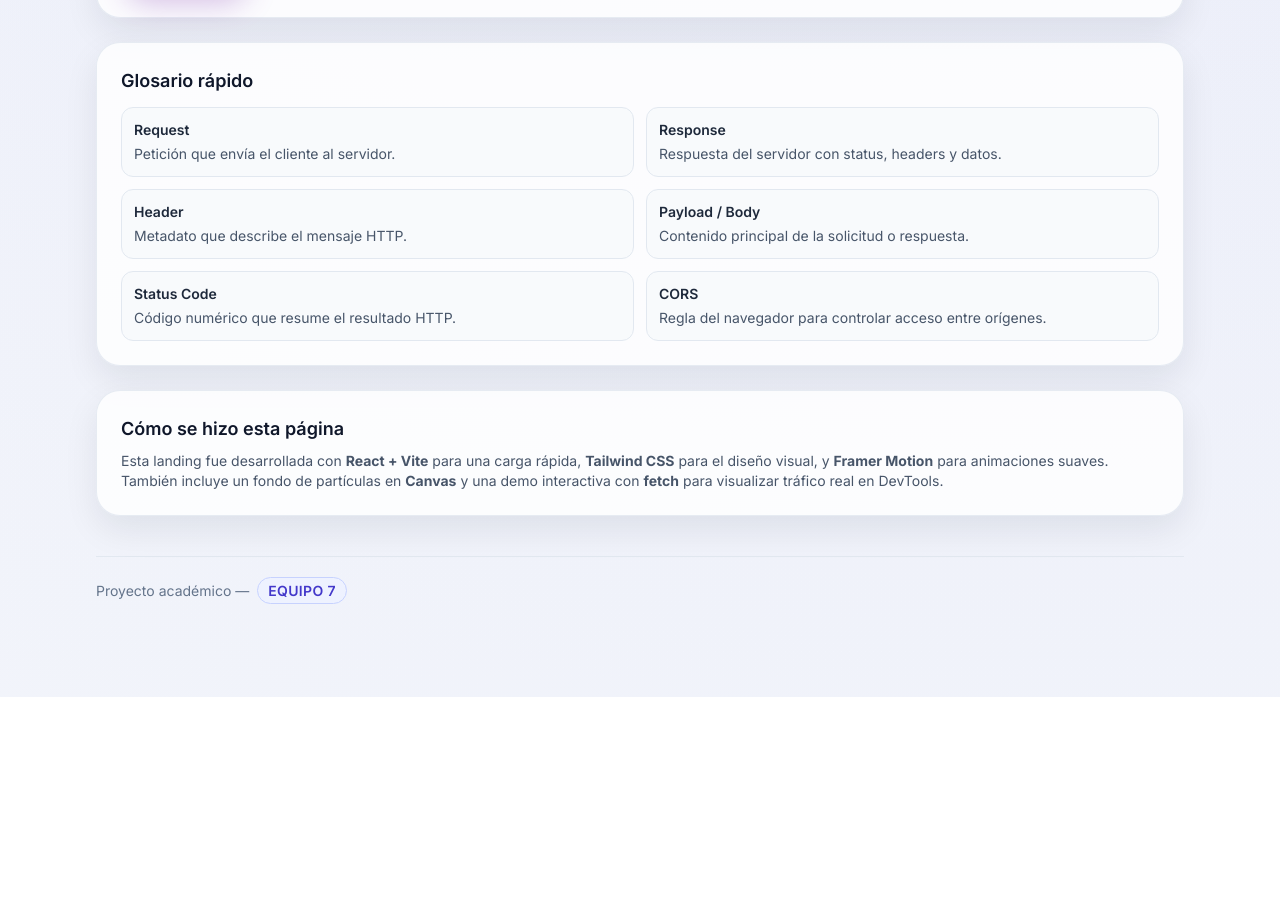
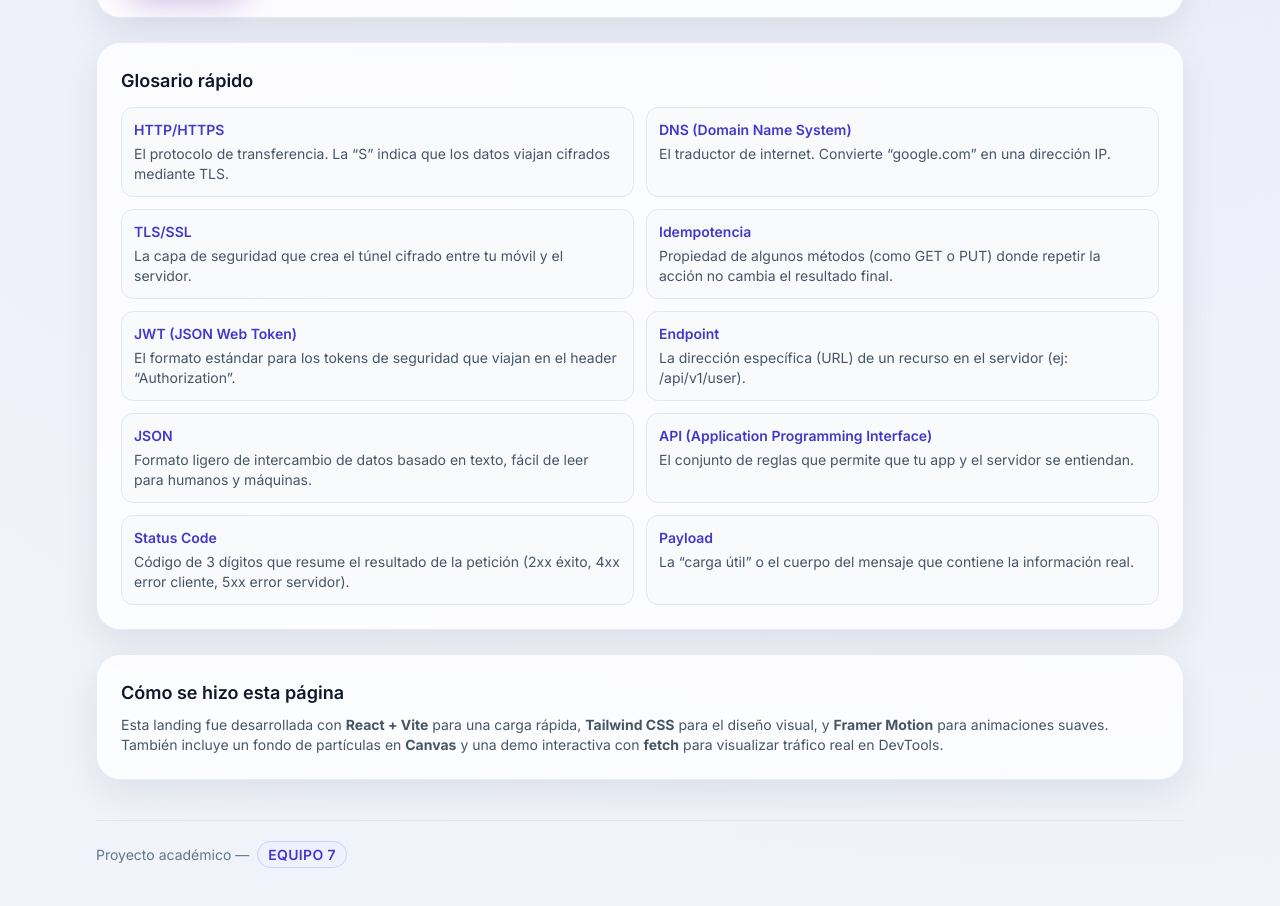
Before and after one commit to Kamolchig/capa-7-modelo-osi-demo, a React (Vite) app: page / in a window 1280 px wide. Shown: the part 10557-11463 px from the top of the page. Before the commit the page ends 11254 px from the top, so only its background shows below. Built offline with nearby package versions, Linux system fonts and the light colour scheme.

Commit message:
Setup FINA16

```diff
--- a/src/components/FooterSection.jsx
+++ b/src/components/FooterSection.jsx
@@ -31,28 +31,44 @@ export default function FooterSection() {
           <h4 className="text-lg font-semibold text-slate-900">Glosario rápido</h4>
           <div className="mt-3 grid gap-3 sm:grid-cols-2">
             <div className="rounded-xl border border-slate-200 bg-slate-50 p-3 text-sm text-slate-600">
-              <p className="font-semibold text-slate-800">Request</p>
-              <p className="mt-1">Petición que envía el cliente al servidor.</p>
+              <p className="font-semibold text-indigo-700">HTTP/HTTPS</p>
+              <p className="mt-1">El protocolo de transferencia. La “S” indica que los datos viajan cifrados mediante TLS.</p>
             </div>
             <div className="rounded-xl border border-slate-200 bg-slate-50 p-3 text-sm text-slate-600">
-              <p className="font-semibold text-slate-800">Response</p>
-              <p className="mt-1">Respuesta del servidor con status, headers y datos.</p>
+              <p className="font-semibold text-indigo-700">DNS (Domain Name System)</p>
+              <p className="mt-1">El traductor de internet. Convierte “google.com” en una dirección IP.</p>
             </div>
             <div className="rounded-xl border border-slate-200 bg-slate-50 p-3 text-sm text-slate-600">
-              <p className="font-semibold text-slate-800">Header</p>
-              <p className="mt-1">Metadato que describe el mensaje HTTP.</p>
+              <p className="font-semibold text-indigo-700">TLS/SSL</p>
+              <p className="mt-1">La capa de seguridad que crea el túnel cifrado entre tu móvil y el servidor.</p>
             </div>
             <div className="rounded-xl border border-slate-200 bg-slate-50 p-3 text-sm text-slate-600">
-              <p className="font-semibold text-slate-800">Payload / Body</p>
-              <p className="mt-1">Contenido principal de la solicitud o respuesta.</p>
+              <p className="font-semibold text-indigo-700">Idempotencia</p>
+              <p className="mt-1">Propiedad de algunos métodos (como GET o PUT) donde repetir la acción no cambia el resultado final.</p>
             </div>
             <div className="rounded-xl border border-slate-200 bg-slate-50 p-3 text-sm text-slate-600">
-              <p className="font-semibold text-slate-800">Status Code</p>
-              <p className="mt-1">Código numérico que resume el resultado HTTP.</p>
+              <p className="font-semibold text-indigo-700">JWT (JSON Web Token)</p>
+              <p className="mt-1">El formato estándar para los tokens de seguridad que viajan en el header “Authorization”.</p>
             </div>
             <div className="rounded-xl border border-slate-200 bg-slate-50 p-3 text-sm text-slate-600">
-              <p className="font-semibold text-slate-800">CORS</p>
-              <p className="mt-1">Regla del navegador para controlar acceso entre orígenes.</p>
+              <p className="font-semibold text-indigo-700">Endpoint</p>
+              <p className="mt-1">La dirección específica (URL) de un recurso en el servidor (ej: /api/v1/user).</p>
+            </div>
+            <div className="rounded-xl border border-slate-200 bg-slate-50 p-3 text-sm text-slate-600">
+              <p className="font-semibold text-indigo-700">JSON</p>
+              <p className="mt-1">Formato ligero de intercambio de datos basado en texto, fácil de leer para humanos y máquinas.</p>
+            </div>
+            <div className="rounded-xl border border-slate-200 bg-slate-50 p-3 text-sm text-slate-600">
+              <p className="font-semibold text-indigo-700">API (Application Programming Interface)</p>
+              <p className="mt-1">El conjunto de reglas que permite que tu app y el servidor se entiendan.</p>
+            </div>
+            <div className="rounded-xl border border-slate-200 bg-slate-50 p-3 text-sm text-slate-600">
+              <p className="font-semibold text-indigo-700">Status Code</p>
+              <p className="mt-1">Código de 3 dígitos que resume el resultado de la petición (2xx éxito, 4xx error cliente, 5xx error servidor).</p>
+            </div>
+            <div className="rounded-xl border border-slate-200 bg-slate-50 p-3 text-sm text-slate-600">
+              <p className="font-semibold text-indigo-700">Payload</p>
+              <p className="mt-1">La “carga útil” o el cuerpo del mensaje que contiene la información real.</p>
             </div>
           </div>
         </div>
```
